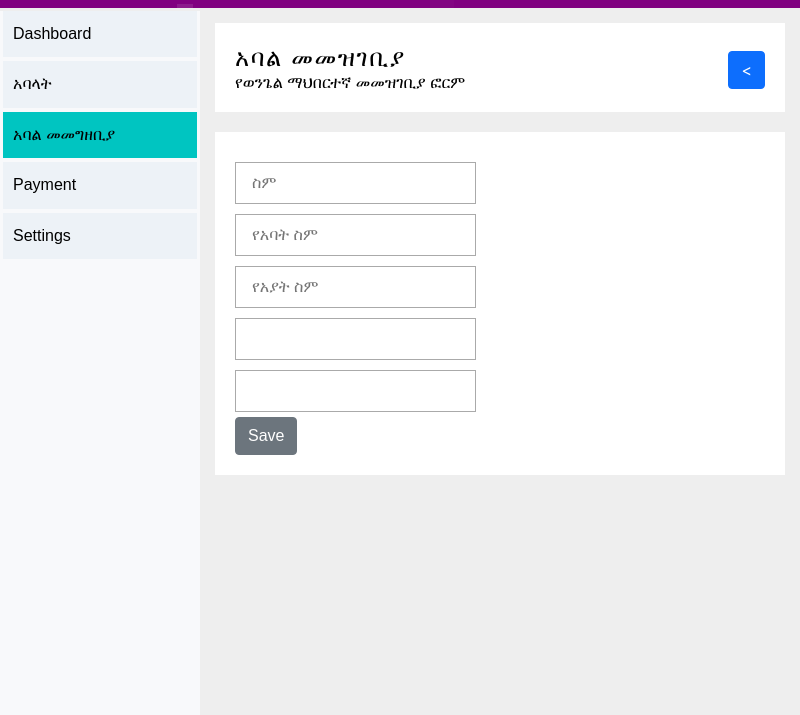
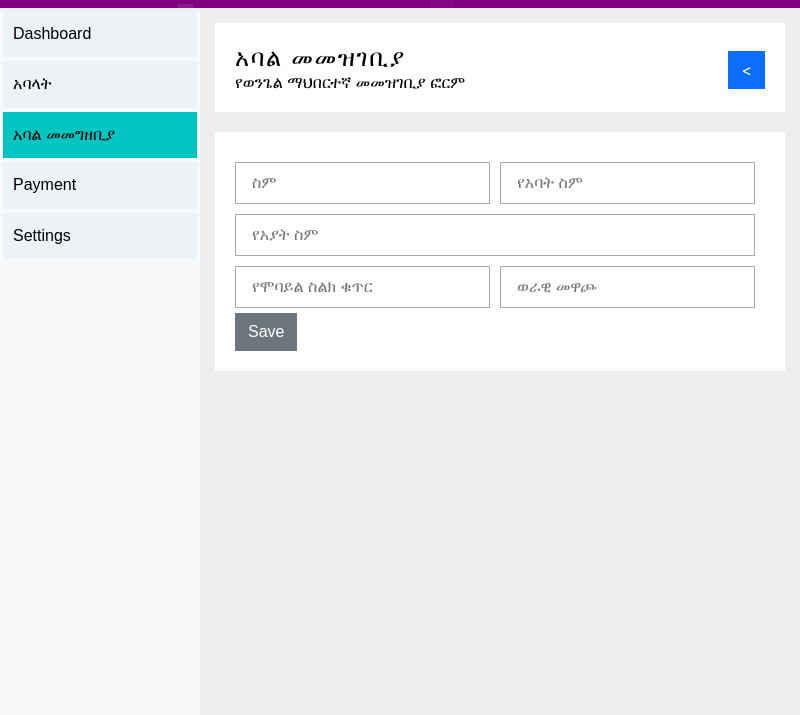
Before and after one commit to wuletawwonte/partakers-tracker, an Electron app: page src/pages/addmember.html in a window 800 px wide. Shown: the part 168-883 px from the top of the page. Drawn offline with Linux system fonts and the light colour scheme.

Commit message:
add member styling for text input done

```diff
--- a/src/pages/addmember.html
+++ b/src/pages/addmember.html
@@ -47,32 +47,41 @@
                 <div class="add-member-form-container">
                     <div class="add-member-form">
                         <form>
+                            <div class="row">
                                 <input
                                     type="text"
+                                    class="add-member-input"
                                     id="firstname"
                                     placeholder="ስም"
                                 />
                                 <input
                                     type="text"
                                     id="middlename"
+                                    class="add-member-input"
                                     placeholder="የአባት ስም"
                                 />
                                 <input
                                     type="text"
                                     id="lastname"
+                                    class="add-member-input"
                                     placeholder="የአያት ስም"
                                 />
+                            </div>
+                            <div class="row">
                                 <input
                                     type="tel"
                                     id="phone"
-                                placeholde="የሞባይል ስልክ ቁጥር"
+                                    class="add-member-input"
+                                    placeholder="የሞባይል ስልክ ቁጥር"
                                 />
                                 <input
                                     type="number"
                                     min="0"
                                     id="amount"
-                                placeholde="የሞባይል ስልክ ቁጥር"
+                                    class="add-member-input"
+                                    placeholder="ወራዊ መዋጮ"
                                 />
+                            </div>
                             <button type="submit" class="btn btn-secondary">
                                 Save
                             </button>
--- a/src/style.css
+++ b/src/style.css
@@ -25,6 +25,20 @@ input {
 
     padding: 0.5rem 1rem;
     font-size: 1rem;
+}
+
+input:active, input:focus {
+    outline: none;
+    box-shadow: 0px 0px 0px 1px grey inset;
+    transition: .1s;
+}
+
+
+.row {
+    display: flex;
+    flex-wrap: wrap;
+    width: 100%;
+    justify-content: space-between;
 }
 
 /* Hide Scroll bar  */
@@ -226,7 +240,6 @@ header {
     border: 1px solid transparent;
     padding: 0.375rem 0.75rem;
     font-size: 1rem;
-    border-radius: 0.25rem;
     transition: color 0.15s ease-in-out, background-color 0.15s ease-in-out,
         border-color 0.15s ease-in-out, box-shadow 0.15s ease-in-out;
 }
@@ -282,3 +295,9 @@ header {
     align-items: center;
     justify-content: space-between;
 }
+
+.add-member-input {
+    width: 28%;
+    flex-grow: 1;
+    margin-right: 10px;
+}
```
Lines whose indentation alone changed are shown as unchanged.
